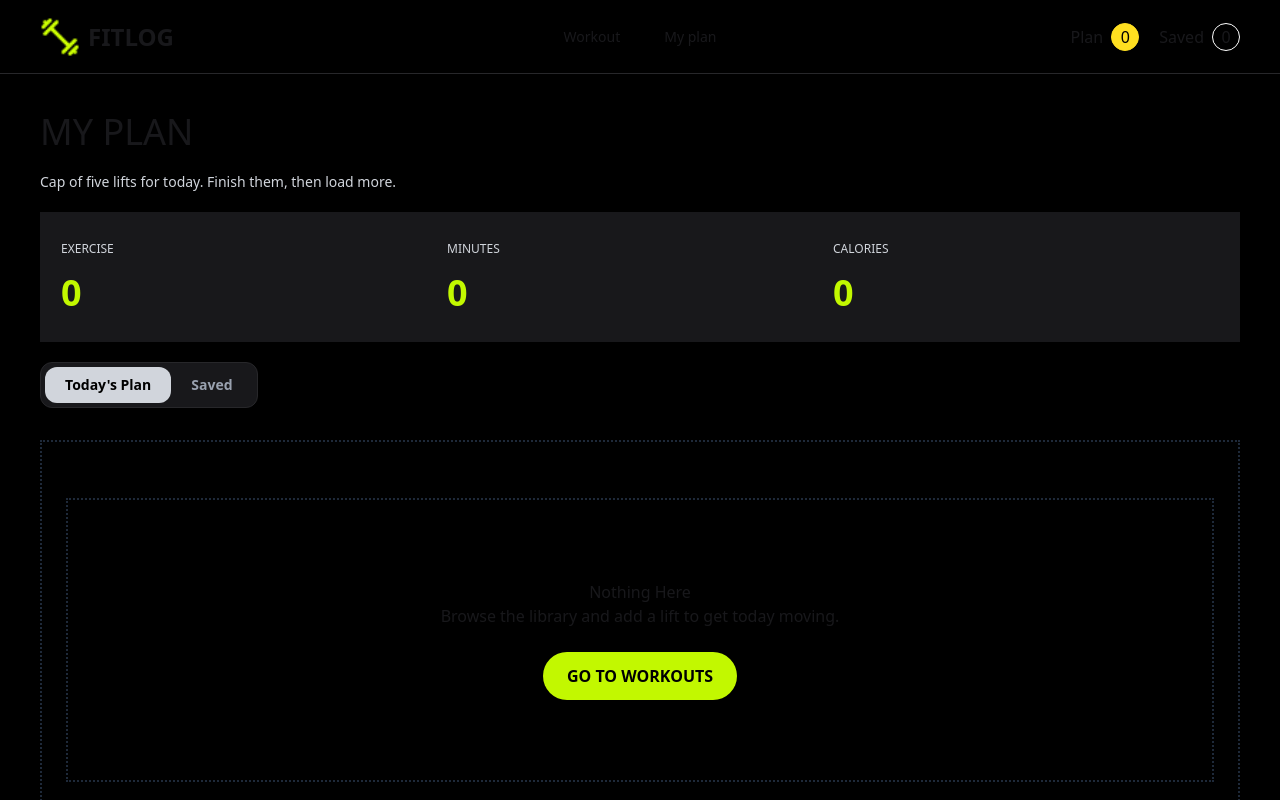
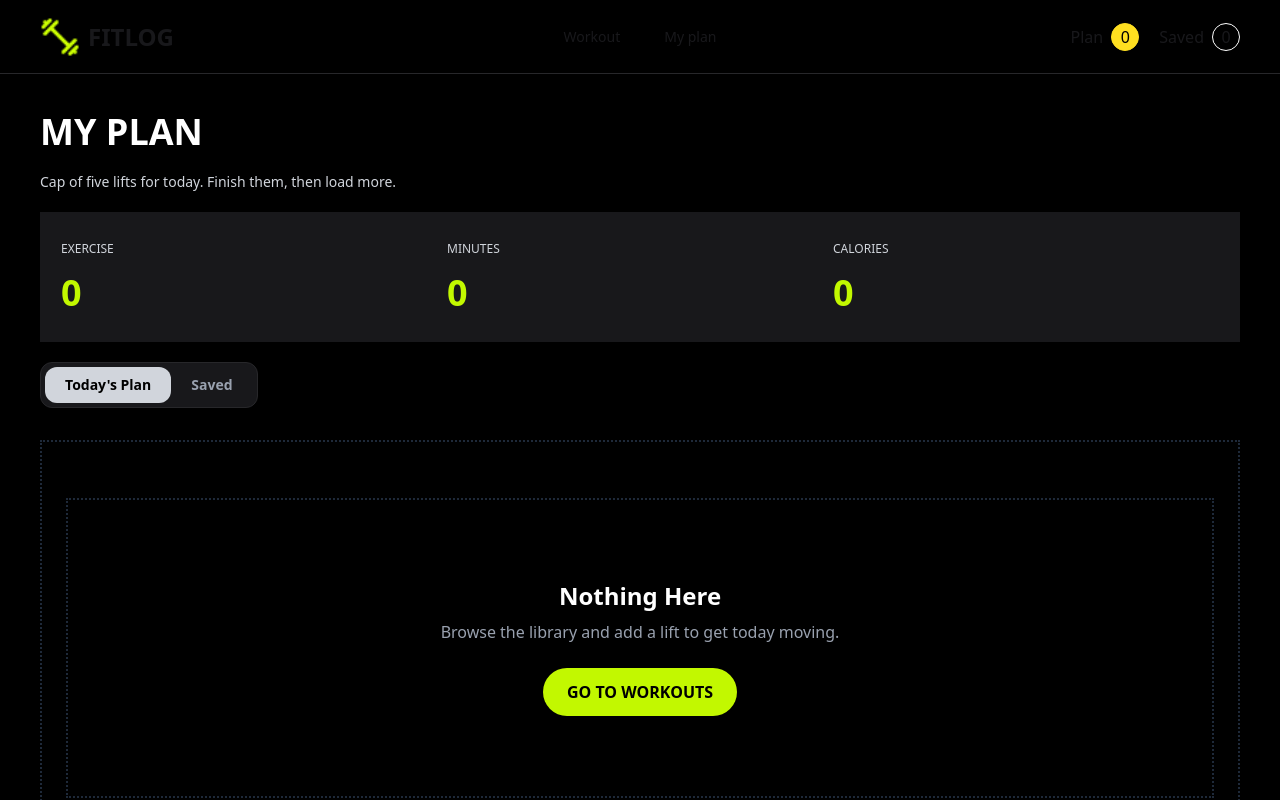
Before and after one commit to SSAShawon/fit-log, a Next.js app: page /my-plan in a window 1280 px wide. Shown: the top 800 px of the page. Built offline with nearby package versions, Linux system fonts and the light colour scheme.

Commit message:
solve error

```diff
--- a/src/app/my-plan/page.tsx
+++ b/src/app/my-plan/page.tsx
@@ -9,50 +9,89 @@ import { toast } from "react-toastify";
 const MyPlan = () => {
   const [activeTab, setActiveTab] = useState("today");
 
-  const [todayPlan, setTodayPlan] = useState<Workout[]>(([])
-
-);
-  const handleRemove=(id:number)=>{
-    const updatePlan=todayPlan.filter((item)=>item.id !==id)
-    localStorage.setItem("todayPlan",JSON.stringify(updatePlan))
-    setTodayPlan(updatePlan)
-    toast.success("Work Removed From Today's Plan")
+  const [todayPlan, setTodayPlan] = useState<Workout[]>(() => {
+    if (typeof window === "undefined") {
+      return [];
     }
 
+    return JSON.parse(
+      localStorage.getItem("todayPlan") || "[]"
+    );
+  });
+
+  const handleRemove = (id: number) => {
+    const updatedPlan = todayPlan.filter(
+      (item: Workout) => item.id !== id
+    );
+
+    localStorage.setItem(
+      "todayPlan",
+      JSON.stringify(updatedPlan)
+    );
+
+    setTodayPlan(updatedPlan);
+
+    toast.success("Workout removed from Today's Plan");
+  };
+
+  const totalMinutes = todayPlan.reduce(
+    (total, item) => total + item.duration,
+    0
+  );
+
+  const totalCalories = todayPlan.reduce(
+    (total, item) => total + item.caloriesBurned,
+    0
+  );
+
   return (
-    <div className="bg-black  px-10 py-10">
+    <div className="bg-black px-10 py-10 text-white">
+      {/* Header */}
       <div>
-        <h1 className="text-4xl pt-8 pb-5">MY PLAN</h1>
+        <h1 className="pt-8 pb-5 text-4xl font-bold">
+          MY PLAN
+        </h1>
+
         <p className="text-sm text-gray-300">
           Cap of five lifts for today. Finish them, then load more.
         </p>
       </div>
-      {/* sum part  */}
 
-      <div className="grid grid-cols-3 border border-zinc-900 bg-zinc-900 p-5 my-5">
+      {/* Stats */}
+      <div className="my-5 grid grid-cols-3 border border-zinc-900 bg-zinc-900 p-5">
         <div>
-          <h2 className="text-xs py-2 text-gray-300">EXERCISE</h2>
-          <h4 className="text-4xl py-2 text-[#c2f800] font-bold">
+          <h2 className="py-2 text-xs text-gray-300">
+            EXERCISE
+          </h2>
+
+          <h4 className="py-2 text-4xl font-bold text-[#c2f800]">
             {todayPlan.length}
           </h4>
         </div>
+
         <div>
-          <h2 className="text-xs py-2 text-gray-300">MINUTES</h2>
-          <h4 className="text-4xl py-2 text-[#c2f800] font-bold">
-            {todayPlan.reduce((total, item) => total + item.duration, 0)}
+          <h2 className="py-2 text-xs text-gray-300">
+            MINUTES
+          </h2>
+
+          <h4 className="py-2 text-4xl font-bold text-[#c2f800]">
+            {totalMinutes}
           </h4>
         </div>
+
         <div>
-          <h2 className="text-xs py-2 text-gray-300">CALORIES</h2>
-          <h4 className="text-4xl py-2 text-[#c2f800] font-bold">0</h4>
+          <h2 className="py-2 text-xs text-gray-300">
+            CALORIES
+          </h2>
+
+          <h4 className="py-2 text-4xl font-bold text-[#c2f800]">
+            {totalCalories}
+          </h4>
         </div>
       </div>
 
-      {/* plan and sort */}
-      <div>
-        {/* plan part  */}
-        <div>
-          {/* plan part */}
+      {/* Tabs */}
+      <div className="my-5">
         <div className="flex w-fit rounded-xl border border-zinc-800 bg-zinc-900 p-1">
           <button
             onClick={() => setActiveTab("today")}
@@ -78,16 +117,19 @@ const MyPlan = () => {
         </div>
       </div>
 
-        {/* sort part  */}
-        <div></div>
-      </div>
+      {/* Content */}
+      <div className="my-8 border-2 border-dotted border-gray-800 p-6">
+        {activeTab === "today" ? (
+          todayPlan.length === 0 ? (
+            <div className="my-8 flex flex-col items-center justify-center border-2 border-dotted border-gray-800 p-20 text-center">
+              <h2 className="text-2xl font-bold">
+                Nothing Here
+              </h2>
 
-      {/* big box part  */}
-      <div className="my-8 border-2 border-dotted border-gray-800 p-6">
-        {todayPlan.length === 0 ? (
-          <div className="flex flex-col items-center justify-center text-center border-2 border-dotted border-gray-800 p-20 my-8">
-            <h2>Nothing Here</h2>
-            <p>Browse the library and add a lift to get today moving.</p>
+              <p className="mt-2 text-gray-400">
+                Browse the library and add a lift to get today moving.
+              </p>
+
               <Link
                 href="/"
                 className="mt-6 rounded-full bg-[#c2f800] px-6 py-3 font-bold text-black"
@@ -97,7 +139,7 @@ const MyPlan = () => {
             </div>
           ) : (
             <div className="space-y-4">
-            {todayPlan.map((item) => (
+              {todayPlan.map((item: Workout) => (
                 <div
                   key={item.id}
                   className="grid grid-cols-[180px_1fr_auto] items-center gap-6 rounded-2xl border border-zinc-800 bg-zinc-900 p-4"
@@ -112,42 +154,72 @@ const MyPlan = () => {
                     />
                   </div>
 
-                {/* Workout info */}
+                  {/* Information */}
                   <div className="space-y-3">
-                  {/* Row 1 */}
-                  <h3 className="text-2xl font-bold text-white">{item.name}</h3>
+                    <h3 className="text-2xl font-bold text-white">
+                      {item.name}
+                    </h3>
 
-                  {/* Row 2 */}
                     <p className="text-sm text-gray-400">
-                    {item.muscleGroups.join(" • ")} • {item.equipment}
+                      {item.muscleGroups.join(" • ")} •{" "}
+                      {item.equipment}
                     </p>
 
-                  {/* Row 3 */}
                     <div className="flex items-center gap-6 text-sm text-gray-300">
-                    <span>◷ {item.duration} min</span>
-                    <span>🔥 {item.caloriesBurned} kcal</span>
-                    <span>★ {item.rating}</span>
+                      <span>
+                        ◷ {item.duration} min
+                      </span>
+
+                      <span>
+                        🔥 {item.caloriesBurned} kcal
+                      </span>
+
+                      <span>
+                        ★ {item.rating}
+                      </span>
                     </div>
                   </div>
 
                   {/* Actions */}
                   <div className="flex items-center gap-3">
-                  <button className="rounded-lg border border-zinc-700 px-4 py-3 text-sm font-semibold text-white">
+                    <Link
+                      href={`/workout/${item.id}`}
+                      className="rounded-lg border border-zinc-700 px-4 py-3 text-sm font-semibold text-white transition hover:border-gray-500"
+                    >
                       VIEW DETAILS
-                  </button>
+                    </Link>
 
-                  <button className="rounded-lg bg-[#c2f800] px-4 py-3 text-sm font-semibold text-black">
-                    MARK AS DONE
+                    <button
+                      onClick={() => {
+                        toast.success(
+                          `${item.name} marked as done`
+                        );
+                      }}
+                      className="rounded-lg bg-[#c2f800] px-4 py-3 text-sm font-semibold text-black transition hover:bg-[#d0ff33]"
+                    >
+                      ✓ MARK AS DONE
                     </button>
 
                     <button
-                  onClick={()=>handleRemove(item.id)}
-                  className="px-3 py-3 text-2xl text-gray-400 hover:text-red-500">
+                      onClick={() => handleRemove(item.id)}
+                      className="px-3 py-3 text-2xl text-gray-400 transition hover:text-red-500"
+                    >
                       ×
                     </button>
                   </div>
                 </div>
               ))}
+            </div>
+          )
+        ) : (
+          <div className="my-8 flex flex-col items-center justify-center border-2 border-dotted border-gray-800 p-20 text-center">
+            <h2 className="text-2xl font-bold">
+              Saved Workouts
+            </h2>
+
+            <p className="mt-2 text-gray-400">
+              Your saved workouts will appear here.
+            </p>
           </div>
         )}
       </div>
```
Lines whose indentation alone changed are shown as unchanged.
